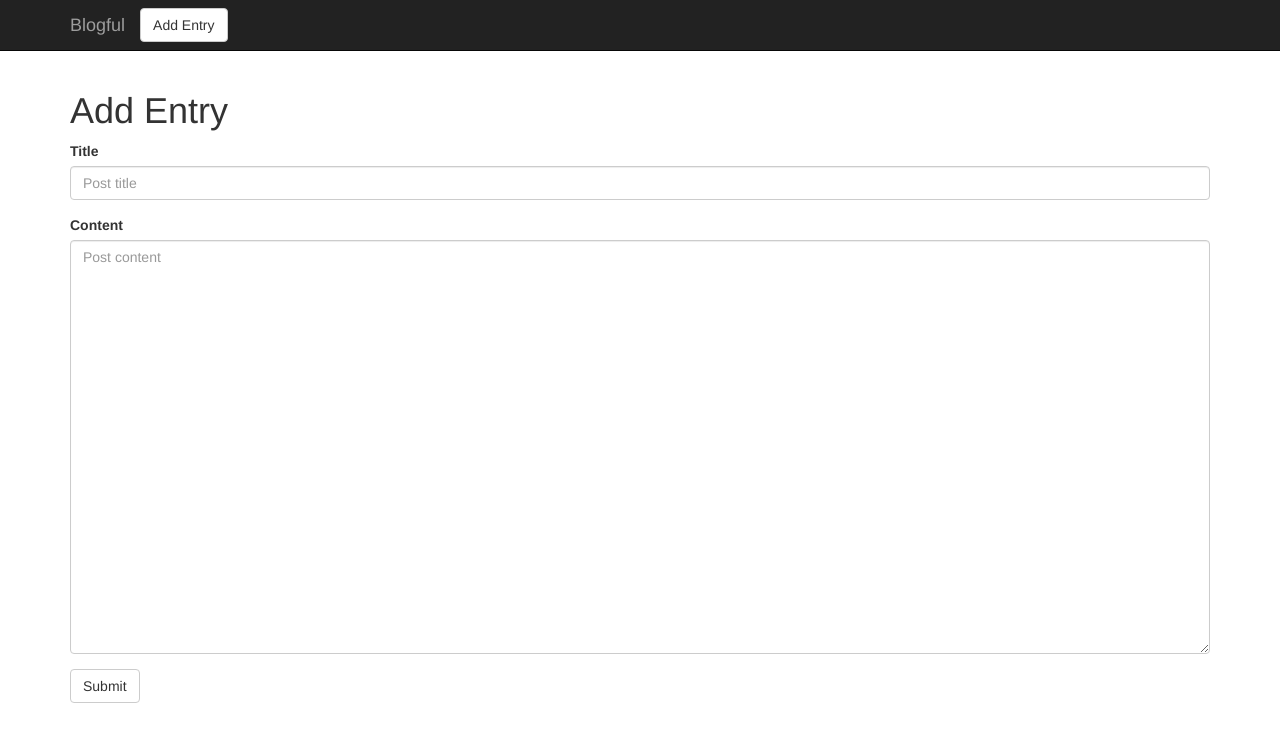
After one commit to mudspringhiker/blogful, a Flask app: page /entry/add in a window 1280 px wide. The commit adds this page. Shown: the top 742 px of the page. Run offline with Flask 2, Linux system fonts and the light colour scheme; some libraries are stand-ins or nearby versions.

Commit message:
Add add entry feature

```diff
--- /dev/null
+++ b/blog/templates/add_entry.html
@@ -0,0 +1,19 @@
+{% extends "base.html" %}
+
+{% block content %}
+<h1>
+	Add Entry
+</h1>
+
+<form role="form" method="POST">
+	<div class="form-group">
+		<label for="title">Title </label>
+		<input type="text" class="form-control" id="title" name="title" placeholder="Post title" required>
+	</div>
+	<div class="form-group">
+		<label for="content">Content</label>
+		<textarea class="form-control" id="content" name="content" placeholder="Post content" rows="20" required></textarea>
+	</div>
+	<button type="submit" class="btn btn-default">Submit</button>
+</form>
+{% endblock %}
--- a/blog/templates/base.html
+++ b/blog/templates/base.html
@@ -23,7 +23,7 @@
             <div class="navbar-header">
                 <button type="button" class="navbar-toggle" data-toggle="collapse" data-target=".navbar-collapse">
                     <span class="sr-only">Toggle navigation</span>
-                    <span class="icon-bar"><a href="/post/add"><button type="button" name="add-post" class="btn btn-default navbar-btn">Add Post</button></a></span>
+                    <span class="icon-bar"><a href="/entry/add"><button type="button" name="add-post" class="btn btn-default navbar-btn">Add Entry</button></a></span>
                     <span class="icon-bar"></span>
                     <span class="icon-bar"></span>
                 </button>
--- a/blog/views.py
+++ b/blog/views.py
@@ -1,5 +1,4 @@
-from flask import render_template
-
+from flask import render_template, request, redirect, url_for
 from . import app
 from .database import session, Entry
 
@@ -31,3 +30,17 @@ def entries(page=1):
 				page=page,
 				total_pages=total_pages
 				)
+
+@app.route("/entry/add", methods=["GET"])
+def add_entry_get():
+	return render_template("add_entry.html")
+
+@app.route("/entry/add", methods=["POST"])
+def add_entry_post():
+	entry = Entry(
+		title = request.form['title'],
+		content = request.form['content'],
+		)
+	session.add(entry)
+	session.commit()
+	return redirect(url_for('entries'))
```
